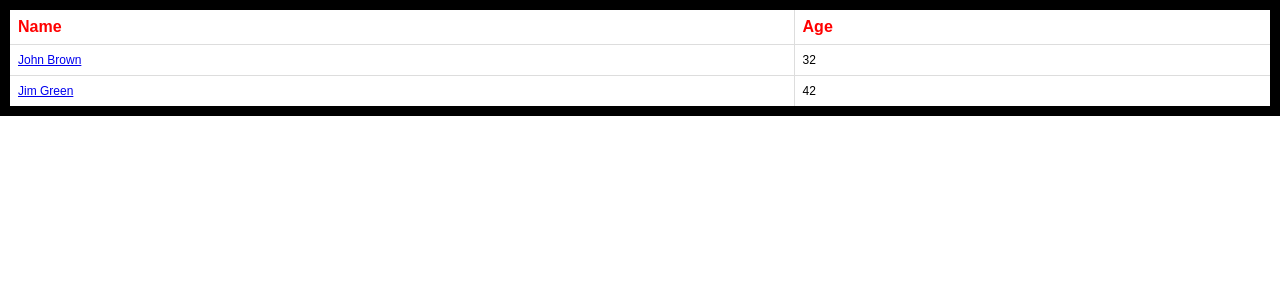
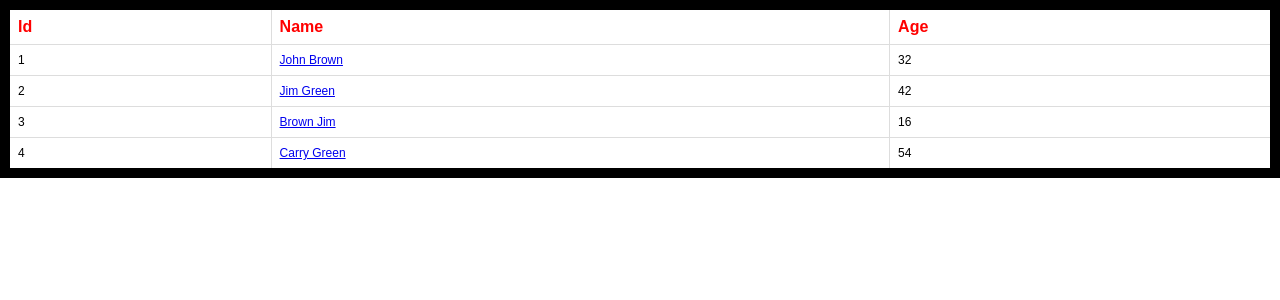
Before and after one commit to KakashiSensei/react-grid-view, a React app: page / in a window 1280 px wide. Shown: the top 300 px of the page. Built offline with nearby package versions, Linux system fonts and the light colour scheme; the HTML template or start-up script is replaced by a standard one.

Commit message:
Adding sorting functionality

```diff
--- a/package.json
+++ b/package.json
@@ -18,6 +18,7 @@
     "fs-extra": "3.0.1",
     "html-webpack-plugin": "2.29.0",
     "jest": "22.4.2",
+    "lodash": "^4.17.10",
     "object-assign": "4.1.1",
     "postcss-flexbugs-fixes": "3.2.0",
     "postcss-loader": "2.0.8",
@@ -50,6 +51,7 @@
   },
   "devDependencies": {
     "@types/jest": "^23.3.2",
+    "@types/lodash": "^4.14.116",
     "@types/node": "^10.9.4",
     "@types/react": "^16.4.13",
     "@types/react-dom": "^16.0.7",
--- a/src/App.tsx
+++ b/src/App.tsx
@@ -5,24 +5,42 @@ import "./App.css";
 class App extends React.Component {
   private columns: any = [
     {
+      dataIndex: "id",
+      title: "Id"
+    },
+    {
       dataIndex: "name",
       render: (text: any) => <a href="javascript:;">{text}</a>,
-      title: "Name"
+      title: "Name",
+      isSortable: true
     },
     {
       dataIndex: "age",
-      title: "Age"
+      title: "Age",
+      isSortable: true
     }
   ];
 
   private data: any = [
     {
+      id: 1,
       age: 32,
       name: "John Brown"
     },
     {
+      id: 2,
       age: 42,
       name: "Jim Green"
+    },
+    {
+      id: 3,
+      age: 16,
+      name: "Brown Jim"
+    },
+    {
+      id: 4,
+      age: 54,
+      name: "Carry Green"
     }
   ];
 
--- a/src/GridView/components/GridHeader/index.tsx
+++ b/src/GridView/components/GridHeader/index.tsx
@@ -11,12 +11,14 @@ class GridHeader extends React.Component<IProps> {
     return (
       <Consumer>
         {(value: any) => {
+
           return (
             <tbody>
               <tr>
                 {value.column.map((headerData: any, key: number) => {
+                  const isSortable: boolean = headerData.isSortable || false;
                   return (
-                    <th className={classMerged} key={key}>
+                    <th className={classMerged} key={key} onClick={isSortable ? this.toggleSort.bind(this, headerData, value) : this.voidFunction}>
                       {headerData.title}
                     </th>
                   );
@@ -28,6 +30,15 @@ class GridHeader extends React.Component<IProps> {
       </Consumer>
     );
   }
+
+  private voidFunction = () => {
+    return;
+  };
+
+  private toggleSort = (headerData: any, value: any) => {
+    const dataIndex:string = headerData.dataIndex;
+    value.updateSort(dataIndex);
+  };
 }
 
 export default GridHeader;
--- a/src/GridView/components/GridRow/index.tsx
+++ b/src/GridView/components/GridRow/index.tsx
@@ -2,16 +2,17 @@ import * as React from "react";
 import Consumer from "../../context/Consumer";
 import "./style.css";
 
-interface IProps{
+interface IProps {
   className?: string;
 }
 
 class GridRow extends React.Component<IProps> {
   public render() {
-    const mergedData: any[] = [];
+    // const mergedData: any[] = [];
     return (
       <Consumer>
         {(value: any) => {
+          const mergedData: any[] = [];
           // tslint:disable-next-line:prefer-for-of
           for (let i = 0; i < value.data.length; i++) {
             mergedData.push({
@@ -44,13 +45,13 @@ class GridRow extends React.Component<IProps> {
 
     const tdArray = mergedData.map((child, key) => {
       const className = `gv-td ${this.props.className}`;
+      console.log("Adding table row");
       return (
         <td className={className} key={key}>
           {child.column.render ? child.column.render(child.data) : child.data}
         </td>
       );
     });
-
     return <tr key={key}>{tdArray}</tr>;
   };
 }
--- a/src/GridView/components/GridTable/index.tsx
+++ b/src/GridView/components/GridTable/index.tsx
@@ -1,4 +1,5 @@
 import Provider from "../../context/Provider";
+import { orderBy, keys, values, pickBy } from "lodash";
 import * as React from "react";
 import "./style.css";
 
@@ -7,28 +8,87 @@ interface IProps {
   data: any[];
   className?: string;
 }
-
 interface IState {
   column: any[];
   data: any[];
+  sortBy: any;
+}
+
+enum SORT {
+  NO_SORT = "noSort",
+  ASCENDING = "asc",
+  DESCENDING = "desc"
 }
 
 class GridTable extends React.Component<IProps, IState> {
   constructor(props: IProps) {
     super(props);
     const { className, ...otherProps } = props;
+    const sortIndexArray = {};
+    this.props.column.map(col => {
+      sortIndexArray[col.dataIndex] = SORT.NO_SORT;
+    });
     this.state = {
-      ...otherProps
+      ...otherProps,
+      sortBy: { ...sortIndexArray }
     };
   }
   public render() {
     const className = `gv-table ${this.props.className}`;
+    // const children = React.Children.forEach(this.props.children, (child, key) => {
+    //   return child
+    // })
+    const val = {
+      ...this.state,
+      updateSort: this.updateBySortingValue
+    };
+
     return (
-      <Provider state={this.state}>
+      <Provider value={val}>
         <table className={className}>{this.props.children}</table>
       </Provider>
     );
   }
+
+  private updateBySortingValue = (dataIndex: string) => {
+    const updatedSortBy = { ...this.state.sortBy };
+    switch (updatedSortBy[dataIndex]) {
+      case SORT.NO_SORT:
+        updatedSortBy[dataIndex] = SORT.ASCENDING;
+        break;
+      case SORT.ASCENDING:
+        updatedSortBy[dataIndex] = SORT.DESCENDING;
+        break;
+      case SORT.DESCENDING:
+        updatedSortBy[dataIndex] = SORT.NO_SORT;
+        break;
+    }
+
+    this.setState(
+      {
+        sortBy: updatedSortBy
+      },
+      this.runOperationsOnData
+    );
+  };
+
+  private runOperationsOnData = () => {
+    const filteredKeys = pickBy(this.state.sortBy, value => {
+      return value !== SORT.NO_SORT;
+    });
+
+    const paginatedPages = { ...this.props.data };
+
+    const newData = orderBy(
+      paginatedPages,
+      keys(filteredKeys),
+      values(filteredKeys)
+    );
+
+    this.setState({
+      data: newData
+    });
+  };
 }
 
 export default GridTable;
--- a/src/GridView/context/Provider.tsx
+++ b/src/GridView/context/Provider.tsx
@@ -2,7 +2,7 @@ import Context from ".";
 import * as React from "react";
 
 interface IProps {
-  state: any;
+  value: any;
 }
 class MyProvider extends React.Component<IProps> {
   constructor(props: IProps) {
@@ -11,7 +11,7 @@ class MyProvider extends React.Component<IProps> {
 
   public render() {
     return (
-      <Context.Provider value={this.props.state}>
+      <Context.Provider value={this.props.value}>
         {this.props.children}
       </Context.Provider>
     );
```
Also changed, not shown: 1 other file (tests, documents, lock files or other folders).
